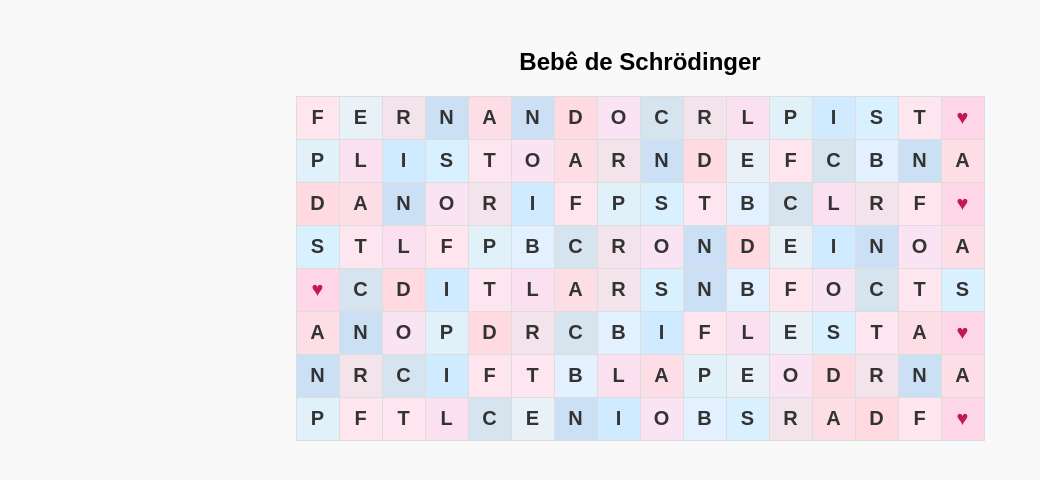
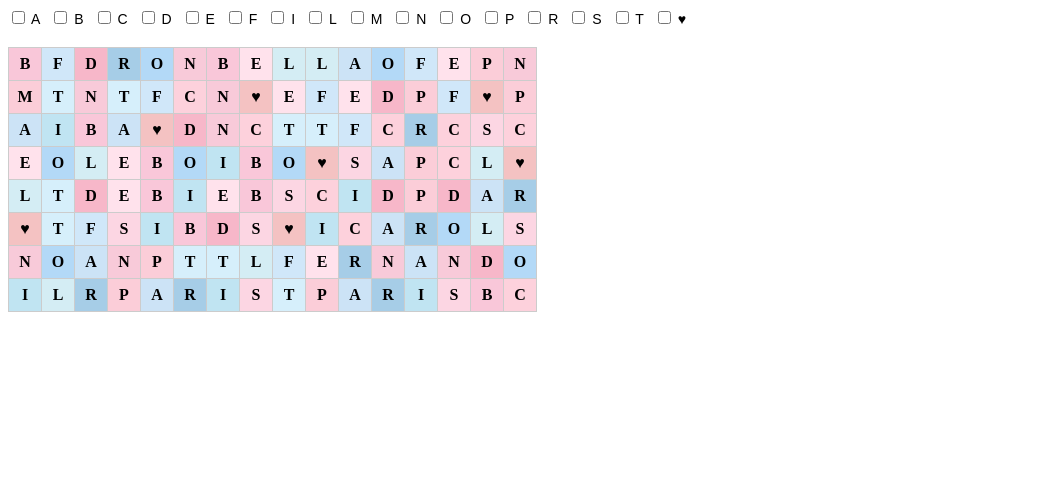
Before and after one commit to fergueiredo/bebe-schrodinger, a plain HTML site: page index.html in a window 1280 px wide. Shown: the whole page, without its empty margins (0-1040 px from the left). Drawn offline with Linux system fonts and the light colour scheme.

Commit message:
feat: complete word search with letter highlight

```diff
--- a/index.html
+++ b/index.html
@@ -1,68 +1,244 @@
 <!DOCTYPE html>
 <html lang="pt-BR">
 <head>
-  <meta charset="UTF-8">
-  <title>Bebê de Schrödinger</title>
+    <meta charset="UTF-8"/>
     <style>
-    body {
-      font-family: sans-serif;
-      background-color: #f9f9f9;
-      padding: 20px;
-    }
-
         table {
             border-collapse: collapse;
-      margin: auto;
+            margin-top: 20px;
         }
 
         td {
-      width: 40px;
-      height: 40px;
+            width: 30px;
+            height: 30px;
             text-align: center;
-      vertical-align: middle;
-      font-size: 20px;
             font-weight: bold;
-      border: 1px solid #ddd;
-      color: #333;
+            border: 1px solid #ccc;
+            transition: background-color 0.3s ease;
         }
 
-    /* Estilos por letra em tons pastel azul/rosa */
-    .A { background-color: #fddde6; }
-    .B { background-color: #e2f0ff; }
-    .C { background-color: #d6e4f0; }
-    .D { background-color: #ffdae0; }
-    .E { background-color: #e8f1f8; }
-    .F { background-color: #ffe6ee; }
-    .I { background-color: #d0eaff; }
-    .L { background-color: #fbe0f0; }
-    .N { background-color: #cbe0f5; }
-    .O { background-color: #fae4f4; }
-    .P { background-color: #e1f1fa; }
-    .R { background-color: #f3e4ec; }
-    .S { background-color: #d9f0ff; }
-    .T { background-color: #fde6ef; }
-    .♥ { background-color: #ffd6e8; color: #c2185b; }
+        /* Tons pastel azul (mais suaves e harmoniosos) */
+        .A { background-color: #cce3f6; }  /* Azul claro */
+        .F { background-color: #d0e7f9; }
+        .O { background-color: #b3d9f7; }
+        .I { background-color: #c0e4f2; }
+        .T { background-color: #d6effb; }
+        .R { background-color: #a6cde7; }
+        .L { background-color: #d4edf4; }
 
-    /* Estilo alternativo para ♥ se preferir classe */
-    .heart { background-color: #ffd6e8; color: #c2185b; }
+        /* Tons pastel rosa (harmoniosos) */
+        .B { background-color: #f9c7d9; }  /* Rosa claro */
+        .C { background-color: #fdd1dc; }
+        .D { background-color: #f7b7c9; }
+        .E { background-color: #ffe2ec; }
+        .N { background-color: #f8cad9; }
+        .P, .M { background-color: #fbcdd8; }
+        .S { background-color: #fcd6e3; }
+
+        /* Símbolo especial */
+        .♥ { background-color: #f4c2c2; }  /* Rosa vintage */
+
+        /* Estilo de destaque (verde pastel) */
+        .highlight {
+            background-color: #afeeee !important;
+        }
+
+        .checkbox-container {
+            display: flex;
+            flex-wrap: wrap;
+            gap: 10px;
+        }
+
+        .checkbox-container label {
+            font-family: sans-serif;
+            font-size: 14px;
+        }
     </style>
 </head>
 <body>
 
-<h2 style="text-align:center;">Bebê de Schrödinger</h2>
+<div class="checkbox-container">
+    <!-- Checkboxes gerados dinamicamente -->
+    <label><input type="checkbox" value="A" onchange="toggleHighlight(this)"> A</label>
+    <label><input type="checkbox" value="B" onchange="toggleHighlight(this)"> B</label>
+    <label><input type="checkbox" value="C" onchange="toggleHighlight(this)"> C</label>
+    <label><input type="checkbox" value="D" onchange="toggleHighlight(this)"> D</label>
+    <label><input type="checkbox" value="E" onchange="toggleHighlight(this)"> E</label>
+    <label><input type="checkbox" value="F" onchange="toggleHighlight(this)"> F</label>
+    <label><input type="checkbox" value="I" onchange="toggleHighlight(this)"> I</label>
+    <label><input type="checkbox" value="L" onchange="toggleHighlight(this)"> L</label>
+    <label><input type="checkbox" value="M" onchange="toggleHighlight(this)"> M</label>
+    <label><input type="checkbox" value="N" onchange="toggleHighlight(this)"> N</label>
+    <label><input type="checkbox" value="O" onchange="toggleHighlight(this)"> O</label>
+    <label><input type="checkbox" value="P" onchange="toggleHighlight(this)"> P</label>
+    <label><input type="checkbox" value="R" onchange="toggleHighlight(this)"> R</label>
+    <label><input type="checkbox" value="S" onchange="toggleHighlight(this)"> S</label>
+    <label><input type="checkbox" value="T" onchange="toggleHighlight(this)"> T</label>
+    <label><input type="checkbox" value="♥" onchange="toggleHighlight(this)"> ♥</label>
+</div>
 
 <table>
     <tbody>
-    <tr><td class="F">F</td><td class="E">E</td><td class="R">R</td><td class="N">N</td><td class="A">A</td><td class="N">N</td><td class="D">D</td><td class="O">O</td><td class="C">C</td><td class="R">R</td><td class="L">L</td><td class="P">P</td><td class="I">I</td><td class="S">S</td><td class="T">T</td><td class="♥">♥</td></tr>
-    <tr><td class="P">P</td><td class="L">L</td><td class="I">I</td><td class="S">S</td><td class="T">T</td><td class="O">O</td><td class="A">A</td><td class="R">R</td><td class="N">N</td><td class="D">D</td><td class="E">E</td><td class="F">F</td><td class="C">C</td><td class="B">B</td><td class="N">N</td><td class="A">A</td></tr>
-    <tr><td class="D">D</td><td class="A">A</td><td class="N">N</td><td class="O">O</td><td class="R">R</td><td class="I">I</td><td class="F">F</td><td class="P">P</td><td class="S">S</td><td class="T">T</td><td class="B">B</td><td class="C">C</td><td class="L">L</td><td class="R">R</td><td class="F">F</td><td class="♥">♥</td></tr>
-    <tr><td class="S">S</td><td class="T">T</td><td class="L">L</td><td class="F">F</td><td class="P">P</td><td class="B">B</td><td class="C">C</td><td class="R">R</td><td class="O">O</td><td class="N">N</td><td class="D">D</td><td class="E">E</td><td class="I">I</td><td class="N">N</td><td class="O">O</td><td class="A">A</td></tr>
-    <tr><td class="♥">♥</td><td class="C">C</td><td class="D">D</td><td class="I">I</td><td class="T">T</td><td class="L">L</td><td class="A">A</td><td class="R">R</td><td class="S">S</td><td class="N">N</td><td class="B">B</td><td class="F">F</td><td class="O">O</td><td class="C">C</td><td class="T">T</td><td class="S">S</td></tr>
-    <tr><td class="A">A</td><td class="N">N</td><td class="O">O</td><td class="P">P</td><td class="D">D</td><td class="R">R</td><td class="C">C</td><td class="B">B</td><td class="I">I</td><td class="F">F</td><td class="L">L</td><td class="E">E</td><td class="S">S</td><td class="T">T</td><td class="A">A</td><td class="♥">♥</td></tr>
-    <tr><td class="N">N</td><td class="R">R</td><td class="C">C</td><td class="I">I</td><td class="F">F</td><td class="T">T</td><td class="B">B</td><td class="L">L</td><td class="A">A</td><td class="P">P</td><td class="E">E</td><td class="O">O</td><td class="D">D</td><td class="R">R</td><td class="N">N</td><td class="A">A</td></tr>
-    <tr><td class="P">P</td><td class="F">F</td><td class="T">T</td><td class="L">L</td><td class="C">C</td><td class="E">E</td><td class="N">N</td><td class="I">I</td><td class="O">O</td><td class="B">B</td><td class="S">S</td><td class="R">R</td><td class="A">A</td><td class="D">D</td><td class="F">F</td><td class="♥">♥</td></tr>
+    <tr>
+        <td class="B">B</td>
+        <td class="F">F</td>
+        <td class="D">D</td>
+        <td class="R">R</td>
+        <td class="O">O</td>
+        <td class="N">N</td>
+        <td class="B">B</td>
+        <td class="E">E</td>
+        <td class="L">L</td>
+        <td class="L">L</td>
+        <td class="A">A</td>
+        <td class="O">O</td>
+        <td class="F">F</td>
+        <td class="E">E</td>
+        <td class="P">P</td>
+        <td class="N">N</td>
+    </tr>
+    <tr>
+        <td class="M">M</td>
+        <td class="T">T</td>
+        <td class="N">N</td>
+        <td class="T">T</td>
+        <td class="F">F</td>
+        <td class="C">C</td>
+        <td class="N">N</td>
+        <td class="♥">♥</td>
+        <td class="E">E</td>
+        <td class="F">F</td>
+        <td class="E">E</td>
+        <td class="D">D</td>
+        <td class="P">P</td>
+        <td class="F">F</td>
+        <td class="♥">♥</td>
+        <td class="P">P</td>
+    </tr>
+    <tr>
+        <td class="A">A</td>
+        <td class="I">I</td>
+        <td class="B">B</td>
+        <td class="A">A</td>
+        <td class="♥">♥</td>
+        <td class="D">D</td>
+        <td class="N">N</td>
+        <td class="C">C</td>
+        <td class="T">T</td>
+        <td class="T">T</td>
+        <td class="F">F</td>
+        <td class="C">C</td>
+        <td class="R">R</td>
+        <td class="C">C</td>
+        <td class="S">S</td>
+        <td class="C">C</td>
+    </tr>
+    <tr>
+        <td class="E">E</td>
+        <td class="O">O</td>
+        <td class="L">L</td>
+        <td class="E">E</td>
+        <td class="B">B</td>
+        <td class="O">O</td>
+        <td class="I">I</td>
+        <td class="B">B</td>
+        <td class="O">O</td>
+        <td class="♥">♥</td>
+        <td class="S">S</td>
+        <td class="A">A</td>
+        <td class="P">P</td>
+        <td class="C">C</td>
+        <td class="L">L</td>
+        <td class="♥">♥</td>
+    </tr>
+    <tr>
+        <td class="L">L</td>
+        <td class="T">T</td>
+        <td class="D">D</td>
+        <td class="E">E</td>
+        <td class="B">B</td>
+        <td class="I">I</td>
+        <td class="E">E</td>
+        <td class="B">B</td>
+        <td class="S">S</td>
+        <td class="C">C</td>
+        <td class="I">I</td>
+        <td class="D">D</td>
+        <td class="P">P</td>
+        <td class="D">D</td>
+        <td class="A">A</td>
+        <td class="R">R</td>
+    </tr>
+    <tr>
+        <td class="♥">♥</td>
+        <td class="T">T</td>
+        <td class="F">F</td>
+        <td class="S">S</td>
+        <td class="I">I</td>
+        <td class="B">B</td>
+        <td class="D">D</td>
+        <td class="S">S</td>
+        <td class="♥">♥</td>
+        <td class="I">I</td>
+        <td class="C">C</td>
+        <td class="A">A</td>
+        <td class="R">R</td>
+        <td class="O">O</td>
+        <td class="L">L</td>
+        <td class="S">S</td>
+    </tr>
+    <tr>
+        <td class="N">N</td>
+        <td class="O">O</td>
+        <td class="A">A</td>
+        <td class="N">N</td>
+        <td class="P">P</td>
+        <td class="T">T</td>
+        <td class="T">T</td>
+        <td class="L">L</td>
+        <td class="F">F</td>
+        <td class="E">E</td>
+        <td class="R">R</td>
+        <td class="N">N</td>
+        <td class="A">A</td>
+        <td class="N">N</td>
+        <td class="D">D</td>
+        <td class="O">O</td>
+    </tr>
+    <tr>
+        <td class="I">I</td>
+        <td class="L">L</td>
+        <td class="R">R</td>
+        <td class="P">P</td>
+        <td class="A">A</td>
+        <td class="R">R</td>
+        <td class="I">I</td>
+        <td class="S">S</td>
+        <td class="T">T</td>
+        <td class="P">P</td>
+        <td class="A">A</td>
+        <td class="R">R</td>
+        <td class="I">I</td>
+        <td class="S">S</td>
+        <td class="B">B</td>
+        <td class="C">C</td>
+    </tr>
     </tbody>
 </table>
 
+<script>
+    function toggleHighlight(checkbox) {
+        const letter = checkbox.value;
+        const cells = document.querySelectorAll('td.' + CSS.escape(letter));
+        cells.forEach(cell => {
+            if (checkbox.checked) {
+                cell.classList.add('highlight');
+            } else {
+                cell.classList.remove('highlight');
+            }
+        });
+    }
+</script>
+
 </body>
 </html>
```
Lines whose indentation alone changed are shown as unchanged.
